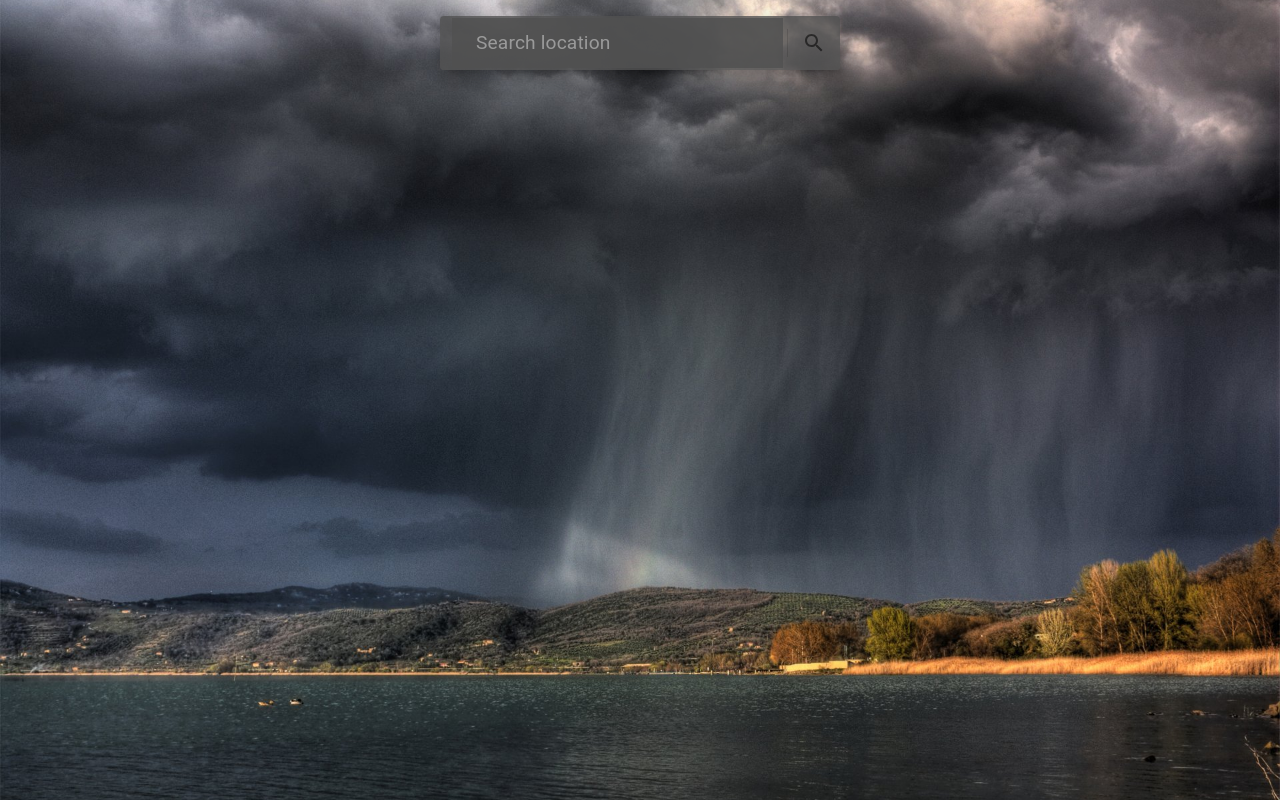
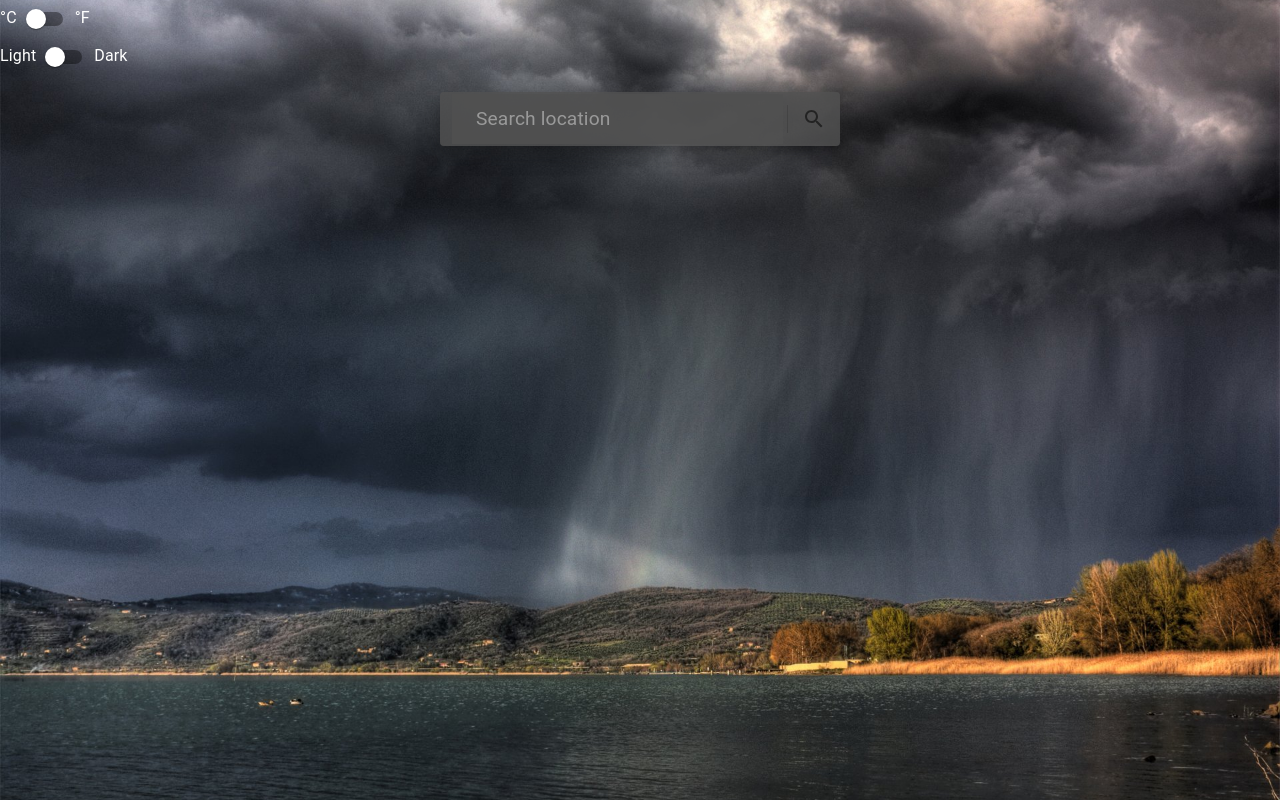
Before and after one commit to EdwardCodeTriber/Weather-Application, a React (Vite) app in the folder web-app/: page / in a window 1280 px wide. Built offline with nearby package versions, Linux system fonts and the light colour scheme; no server answers; the HTML template or start-up script is replaced by a standard one.

Commit message:
Edited the app componenet wot have a switch from celcius, fahrenheit and light and dark theme

```diff
--- a/web-app/src/App.jsx
+++ b/web-app/src/App.jsx
@@ -1,4 +1,4 @@
-import { useState } from "react";
+import { useState, useEffect } from "react";
 import axios from "axios";
 import "./App.css";
 import Paper from "@mui/material/Paper";
@@ -6,69 +6,109 @@ import InputBase from "@mui/material/InputBase";
 import Divider from "@mui/material/Divider";
 import IconButton from "@mui/material/IconButton";
 import SearchIcon from "@mui/icons-material/Search";
-import MenuIcon from "@mui/icons-material/Menu";
-// import getApiWeatherData from "./service/weatherservice";
-// import getFormat from "./service/weatherservice";
+import Switch from "@mui/material/Switch";
+import { createTheme, ThemeProvider } from "@mui/material/styles";
+import CssBaseline from "@mui/material/CssBaseline";
+import { lightTheme, darkTheme } from "./themes";
 
 function App() {
-  //usestates to hold data on searched location
   const [data, setData] = useState({});
+  const [forecast, setForecast] = useState([]);
   const [location, setLocation] = useState("");
   const [isFahrenheit, setIsFahrenheit] = useState(false);
+  const [theme, setTheme] = useState("light");
+  const [currentPosition, setCurrentPosition] = useState({ lat: 0, lon: 0 });
 
-  const url = `http://api.openweathermap.org/data/2.5/weather?q=${location}&units=imperial&appid=b1b5d2a308750daddd759c02fe1ed6d9&units=${
+  const API_KEY = "b1b5d2a308750daddd759c02fe1ed6d9";
+
+  const url = `https://api.openweathermap.org/data/2.5/weather?q=${location}&units=${
     isFahrenheit ? "imperial" : "metric"
-  }`;
-  const [units , setUnits] = useState("metric");
-  const [weather , setWeather] = useState(null);
+  }&appid=${API_KEY}`;
 
+  // Function to get user's location
+  useEffect(() => {
+    if ("geolocation" in navigator) {
+      navigator.geolocation.getCurrentPosition(
+        (position) => {
+          setCurrentPosition({
+            lat: position.coords.latitude,
+            lon: position.coords.longitude,
+          });
+          getWeatherByCoordinates(position.coords.latitude, position.coords.longitude);
+        },
+        (error) => console.error(error)
+      );
+    } else {
+      console.error("Geolocation is not available");
+    }
+  }, []);
 
-
-  const [activetheme, setActiveTheme] = useState("");
-  const handleTheme = (theme) => {
-    document.body.style.background = theme;
-    setActiveTheme(theme);
-  };
-
-  // const themes = [
-  //   { theme: "Blue.jpg" },
-  //   { theme: "clear.jpg" },
-  //   { theme: "Blue.jpg" },
-  //   { theme: "grass.jpg" },
-  //   { theme: "mist.jpg" },
-  //   { theme: "rain.jpg" },
-  //   { theme: "snow.jpg" },
-  // ];
-
-  /////////////////////////
-  const getWeather = async () => {
-      await getFormat({ q: "Soweto" }).then((data) =>{
-        setWeather(data);
-      })
-    console.log(data);
-  };
-
-  getWeather();
-
-  // function to take searched location
-  const searchLocation = (e) => {
-    if (e.key === "Enter") {
-      // used axios to get url data object
-      axios.get(url).then((Response) => {
-        setData(Response.data);
-        // see results on the data received on search
-        console.log(Response.data);
-      });
-      setLocation("");
+  // Fetch weather by coordinates
+  const getWeatherByCoordinates = async (lat, lon) => {
+    const url = `https://api.openweathermap.org/data/2.5/weather?lat=${lat}&lon=${lon}&units=${
+      isFahrenheit ? "imperial" : "metric"
+    }&appid=${API_KEY}`;
+    try {
+      const response = await axios.get(url);
+      setData(response.data);
+    } catch (error) {
+      console.error("Error fetching weather data", error);
     }
   };
 
+  // Function to get weather for searched location
+  const searchLocation = (e) => {
+    if (e.key === "Enter") {
+      axios.get(url).then((Response) => {
+        setData(Response.data);
+        setLocation("");
+      });
+    }
+  };
+
+  // Toggle between Fahrenheit and Celsius
+  const toggleUnit = () => {
+    setIsFahrenheit((prevState) => !prevState);
+  };
+
+  // Toggle theme
+  const toggleTheme = () => {
+    setTheme((prevTheme) => (prevTheme === "light" ? "dark" : "light"));
+  };
+
   return (
+    <ThemeProvider theme={theme === "light" ? lightTheme : darkTheme}>
+      <CssBaseline />
       <div className="App">
+        <div className="controls">
+          {/* Fahrenheit/Celsius Switch */}
+          <div className="unit-switch">
+            <span>°C</span>
+            <Switch
+              checked={isFahrenheit}
+              onChange={toggleUnit}
+              color="primary"
+              inputProps={{ "aria-label": "unit switch" }}
+            />
+            <span>°F</span>
+          </div>
+
+          {/* Theme Switch */}
+          <div className="theme-switch">
+            <span>Light</span>
+            <Switch
+              checked={theme === "dark"}
+              onChange={toggleTheme}
+              color="primary"
+              inputProps={{ "aria-label": "theme switch" }}
+            />
+            <span>Dark</span>
+          </div>
+        </div>
+
         <div className="search">
           <Paper
-          // onSubmit={searchLocation}
-          component="paper"
+            component="form"
             elevation={12}
             sx={{
               p: "2px 4px",
@@ -79,17 +119,6 @@ function App() {
               background: "rgba(80, 80, 80, 0.8)",
             }}
           >
-          {/* <IconButton sx={{ p: "10px" }} aria-label="menu">
-            {themes.map(({ theme }) => {
-              <span
-                key={theme}
-                className={activetheme === theme ? "active" : ""}
-                style={{ App: theme }}
-                onClick={() => handleTheme(theme)}
-              ></span>;
-            })}
-            <MenuIcon />
-          </IconButton> */}
             <InputBase
               sx={{ ml: 1, flex: 1, color: "white" }}
               placeholder="Search location"
@@ -100,35 +129,33 @@ function App() {
               inputProps={{ "aria-label": "Search location" }}
             />
             <Divider sx={{ height: 28, m: 0.5 }} orientation="vertical" />
-
             <IconButton type="button" sx={{ p: "10px" }} aria-label="search">
               <SearchIcon />
             </IconButton>
           </Paper>
         </div>
+
+        {/* Display weather data */}
         <div className="container">
           <div className="top">
             <div className="location">
               <p>{data.name}</p>
             </div>
             <div className="temp">
-            {data.main ? <h1>{data.main.temp.toFixed()}°C</h1> : null}
-            {data.timezone ? <p>{data.timezone}</p> : null}
-            {/* <h1>{data.main.temp}</h1>   makes the display disapper*/}
+              {data.main ? <h1>{data.main.temp.toFixed()}°{isFahrenheit ? "F" : "C"}</h1> : null}
             </div>
             <div className="description">
-            {/* Print details of specified data from the url */}
               {data.weather ? <p>{data.weather[0].main}</p> : null}
               {data.weather ? <p>{data.weather[0].description}</p> : null}
             </div>
           </div>
-        {data.name != undefined && (
+
+          {/* Additional data */}
+          {data.name !== undefined && (
             <div className="bottom">
               <div className="feels">
                 <p>Feels like</p>
-              {data.main ? (
-                <p className="bold">{data.main.feels_like.toFixed()}°C</p>
-              ) : null}
+                {data.main ? <p className="bold">{data.main.feels_like.toFixed()}°C</p> : null}
               </div>
               <div className="humidity">
                 <p>Humidity</p>
@@ -136,14 +163,13 @@ function App() {
               </div>
               <div className="wind">
                 <p>Wind speed</p>
-              {data.wind ? (
-                <p className="bold">{data.wind.speed} km/h</p>
-              ) : null}
+                {data.wind ? <p className="bold">{data.wind.speed} km/h</p> : null}
               </div>
             </div>
           )}
         </div>
       </div>
+    </ThemeProvider>
   );
 }
 
--- /dev/null
+++ b/web-app/src/themes.jsx
@@ -0,0 +1,16 @@
+import { createTheme } from "@mui/material/styles";
+
+export const lightTheme = createTheme({
+  palette: {
+    mode: "light",
+  },
+});
+
+export const darkTheme = createTheme({
+  palette: {
+    mode: "dark",
+    background: {
+      default: "#121212",
+    },
+  },
+});
```
Lines whose indentation alone changed are shown as unchanged.
